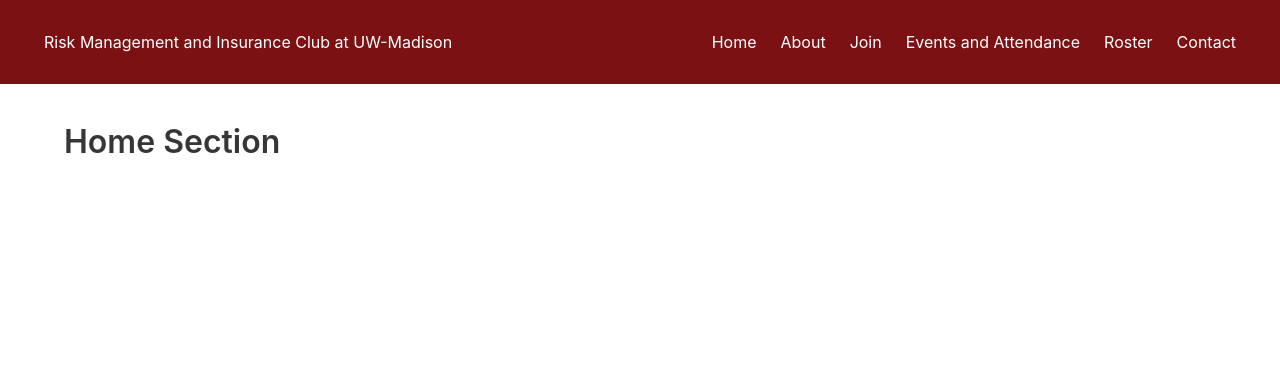
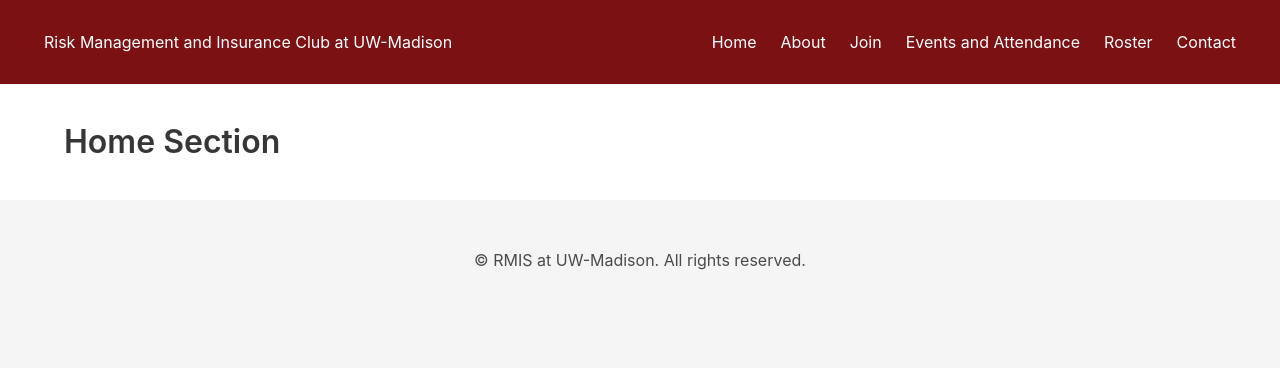
Before and after one commit to EvanKonechney/RMI424, a plain HTML site: page index.html in a window 1280 px wide. Drawn offline with nearby package versions, Linux system fonts and the light colour scheme.

Commit message:
Added Footer

```diff
--- a/index.html
+++ b/index.html
@@ -178,6 +178,12 @@
       </div>
     </section>
 
+    <footer class="footer has-background-light">
+      <div class="content has-text-centered">
+        <p>&copy; RMIS at UW-Madison. All rights reserved.</p>
+      </div>
+    </footer>
+
     <script src="app.js"></script>
   </body>
 </html>
```
